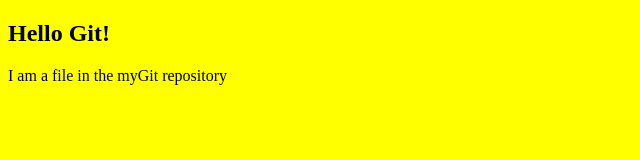
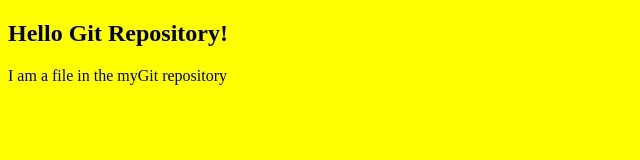
Before and after one commit to sudhansu1974/sudhansu_repo, a plain HTML site: page index.html in a window 1280 px wide. Shown: the whole page, without its empty margins (0-640 px from the left). Drawn offline with Linux system fonts and the light colour scheme.

Commit message:
Commit index.html again

```diff
--- a/index.html
+++ b/index.html
@@ -8,7 +8,7 @@
     <link rel="stylesheet" href="bgcolor.css"
 </head>
 <body>
-    <h2>Hello Git!</h2>
+    <h2>Hello Git Repository!</h2>
     <p>I am a file in the myGit repository</p>
 </body>
 </html>
```
